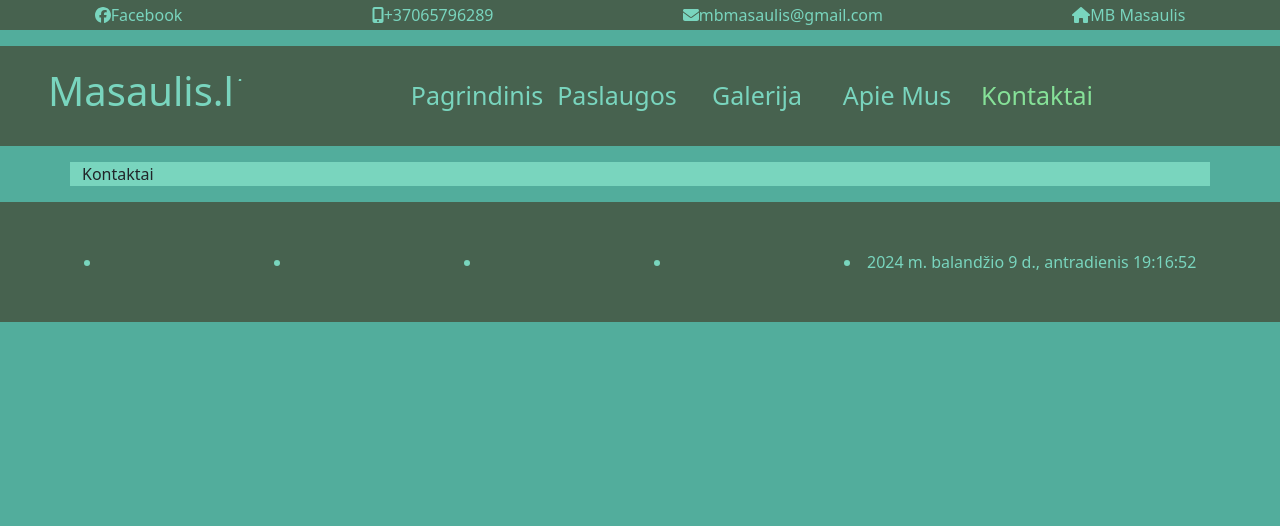
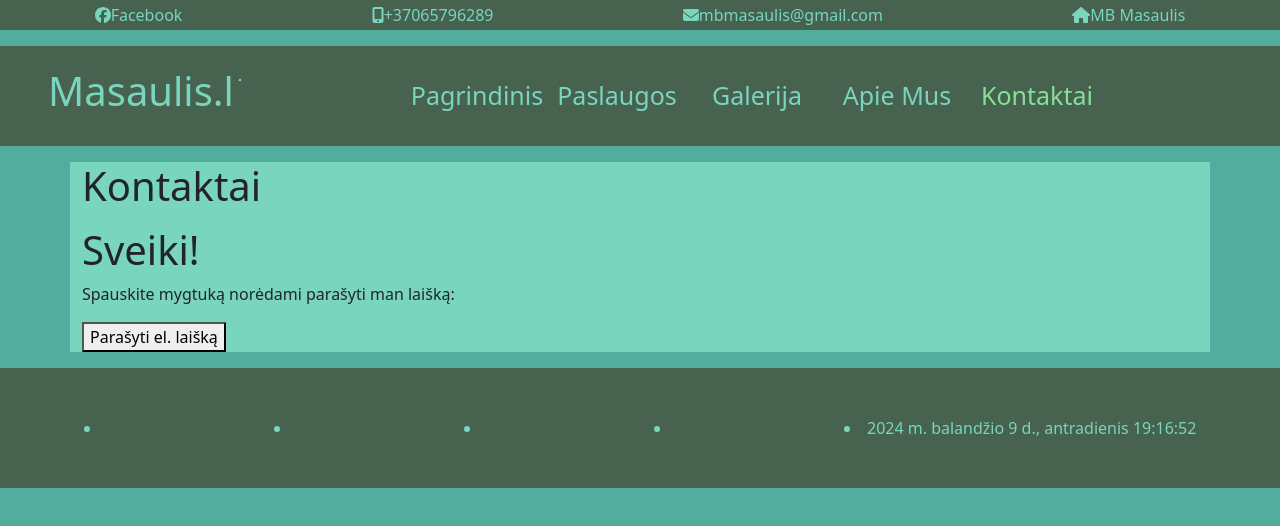
Before and after one commit to edas112/masaulis, a React (Vite) app: page /kontaktai in a window 1280 px wide. Shown: the top 526 px of the page. Built offline with nearby package versions, Linux system fonts and the light colour scheme; no server answers.

Commit message:
email nuoroda

```diff
--- a/package.json
+++ b/package.json
@@ -15,12 +15,16 @@
     "@fortawesome/free-regular-svg-icons": "^6.5.1",
     "@fortawesome/free-solid-svg-icons": "^6.5.1",
     "@fortawesome/react-fontawesome": "^0.2.0",
+    "@react-google-maps/api": "^2.19.3",
     "bootstrap": "^5.3.3",
+    "leaflet": "^1.9.4",
+    "leaflet-control-geocoder": "^2.4.0",
     "localforage": "^1.10.0",
     "match-sorter": "^6.3.4",
     "react": "^18.2.0",
     "react-bootstrap": "^2.10.2",
     "react-dom": "^18.2.0",
+    "react-leaflet": "^4.2.1",
     "react-native": "^0.73.7",
     "react-router-dom": "^6.22.1",
     "sort-by": "^1.2.0"
--- a/src/components/Footer/footer.scss
+++ b/src/components/Footer/footer.scss
@@ -3,16 +3,26 @@
 .footer {
   background-color: var(--Feldgrau);
   width: 100%;
-  height: 120px;
+  height: auto;
 
   display: flex;
   flex-direction: row;
   align-items: center;
   justify-content: space-around;
+  padding-top: 3rem;
+  padding-bottom: 3rem;
 
   margin-top: 1rem;
   color: var(--Tiffany-Blue);
+  @include tablet {
+    flex-direction: column;
+    padding-top: 1rem;
+    padding-bottom: 1rem;
+  }
+
   @include mobile {
     flex-direction: column;
+    padding-top: 1rem;
+    padding-bottom: 1rem;
   }
 }
--- a/src/components/Kontaktai/Kontaktai.jsx
+++ b/src/components/Kontaktai/Kontaktai.jsx
@@ -1,5 +1,16 @@
+import EmailLink from './Žemėlapis/Žemėlapis';
+
 function Kontaktai() {
-  return <div className="galerija container">Kontaktai</div>;
+  return (
+    <div className="galerija container">
+      <h1>Kontaktai</h1>
+      <div>
+        <h1>Sveiki!</h1>
+        <p>Spauskite mygtuką norėdami parašyti man laišką:</p>
+        <EmailLink email="mbmasaulis@gmail" />
+      </div>
+    </div>
+  );
 }
 
 export default Kontaktai;
--- /dev/null
+++ b/src/components/Kontaktai/Žemėlapis/Žemėlapis.jsx
@@ -0,0 +1,9 @@
+const EmailLink = ({ email }) => {
+  const handleClick = () => {
+    window.location.href = `mailto:${email}`;
+  };
+
+  return <button onClick={handleClick}>Parašyti el. laišką</button>;
+};
+
+export default EmailLink;
```
Also changed, not shown: 2 other files (tests, documents, lock files or other folders).
